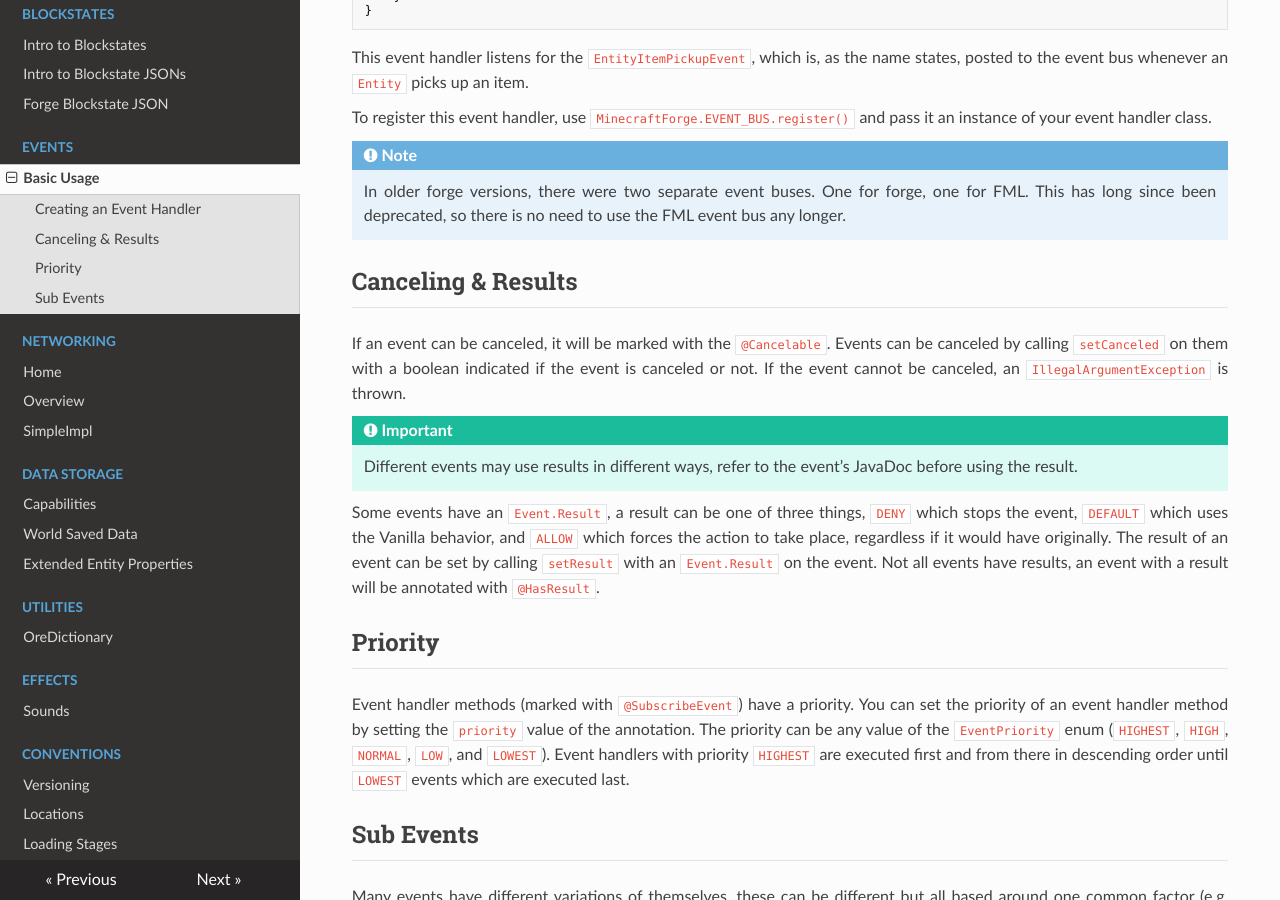
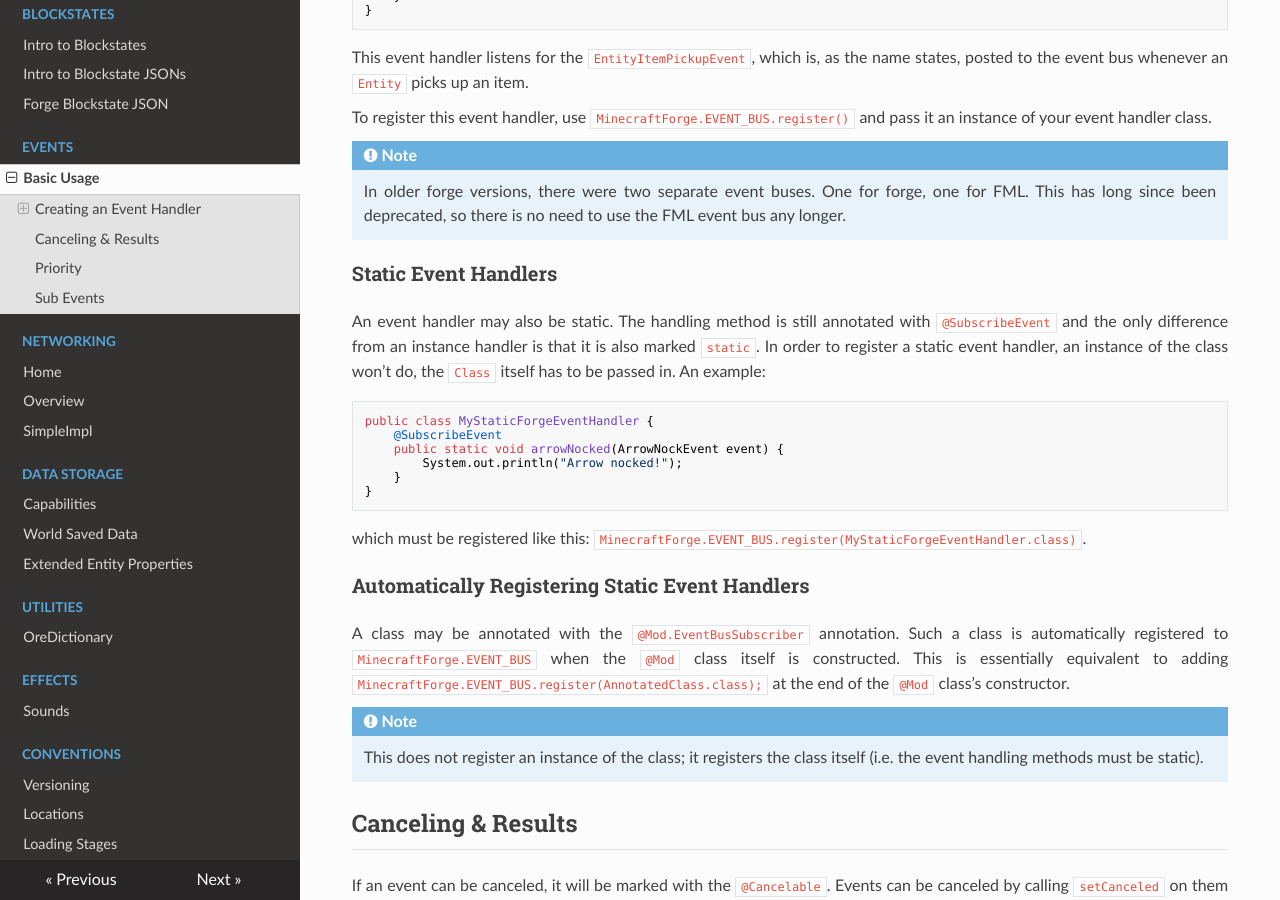
Before and after one commit to MinecraftForge/Documentation, an MkDocs documentation site: the page built from docs/events/intro.md, in a window 1280 px wide and 900 px high, scrolled down 521 px. Built offline with MkDocs 1.6.1, drawn with Linux system fonts in a browser that asks for light colours; nearby versions of some CDN libraries; old or Windows-style settings are respelled for this version of MkDocs.

Commit message:
Add sections on static event handlers and `@EventBusSubscriber` to Events page (#72)
* Format "Events" page according to style guide

Change `##` headers into `---` headers.

* Add section on static handlers to "Events"

* Document `@EventBusSubscriber` in "Events" page

````diff
--- a/docs/events/intro.md
+++ b/docs/events/intro.md
@@ -9,7 +9,8 @@ The main event bus used for most events is located at `MinecraftForge.EVENT_BUS`
 
 An event handler is a class that contains one or more `public void` member methods that are marked with the `@SubscribeEvent` annotation.
 
-## Creating an Event Handler
+Creating an Event Handler
+-------------------------
 
 ```java
 public class MyForgeEventHandler {
@@ -26,7 +27,30 @@ To register this event handler, use `MinecraftForge.EVENT_BUS.register()` and pa
 !!! note
     In older forge versions, there were two separate event buses. One for forge, one for FML. This has long since been deprecated, so there is no need to use the FML event bus any longer.
 
-## Canceling & Results
+### Static Event Handlers
+
+An event handler may also be static. The handling method is still annotated with `@SubscribeEvent` and the only difference from an instance handler is that it is also marked `static`. In order to register a static event handler, an instance of the class won't do, the `Class` itself has to be passed in. An example:
+
+```java
+public class MyStaticForgeEventHandler {
+	@SubscribeEvent
+	public static void arrowNocked(ArrowNockEvent event) {
+		System.out.println("Arrow nocked!");
+	}
+}
+```
+
+which must be registered like this: `MinecraftForge.EVENT_BUS.register(MyStaticForgeEventHandler.class)`.
+
+### Automatically Registering Static Event Handlers
+
+A class may be annotated with the `@Mod.EventBusSubscriber` annotation. Such a class is automatically registered to `MinecraftForge.EVENT_BUS` when the `@Mod` class itself is constructed. This is essentially equivalent to adding `MinecraftForge.EVENT_BUS.register(AnnotatedClass.class);` at the end of the `@Mod` class's constructor.
+
+!!! note
+    This does not register an instance of the class; it registers the class itself (i.e. the event handling methods must be static).
+
+Canceling & Results
+-------------------
 
 If an event can be canceled, it will be marked with the `@Cancelable`. Events can be canceled by calling `setCanceled` on them with a boolean indicated if the event is canceled or not. If the event cannot be canceled, an `IllegalArgumentException` is thrown.
 
@@ -35,10 +59,12 @@ If an event can be canceled, it will be marked with the `@Cancelable`. Events ca
 
 Some events have an `Event.Result`, a result can be one of three things, `DENY` which stops the event, `DEFAULT` which uses the Vanilla behavior, and `ALLOW` which forces the action to take place, regardless if it would have originally. The result of an event can be set by calling `setResult` with an `Event.Result` on the event. Not all events have results, an event with a result will be annotated with `@HasResult`.
 
-## Priority
+Priority
+--------
 
 Event handler methods (marked with `@SubscribeEvent`) have a priority. You can set the priority of an event handler method by setting the `priority` value of the annotation. The priority can be any value of the `EventPriority` enum (`HIGHEST`, `HIGH`, `NORMAL`, `LOW`, and `LOWEST`). Event handlers with priority `HIGHEST` are executed first and from there in descending order until `LOWEST` events which are executed last.
 
-## Sub Events
+Sub Events
+----------
 
 Many events have different variations of themselves, these can be different but all based around one common factor (e.g. `PlayerEvent`) or can be an event that has multiple phases (e.g. `PotionBrewEvent`). Take note that if you listen to the parent event class, you will receive calls to your method for *all* subclasses.
````
